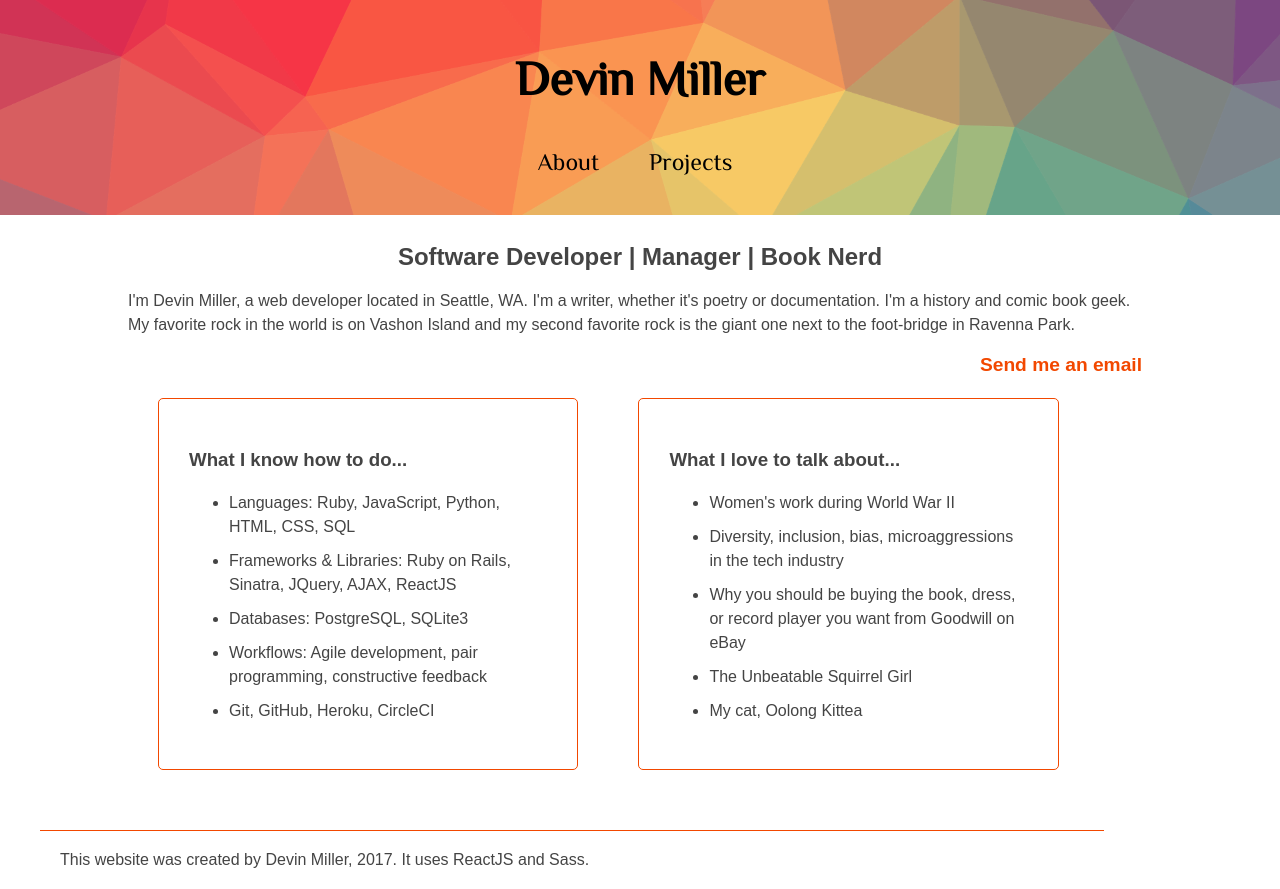
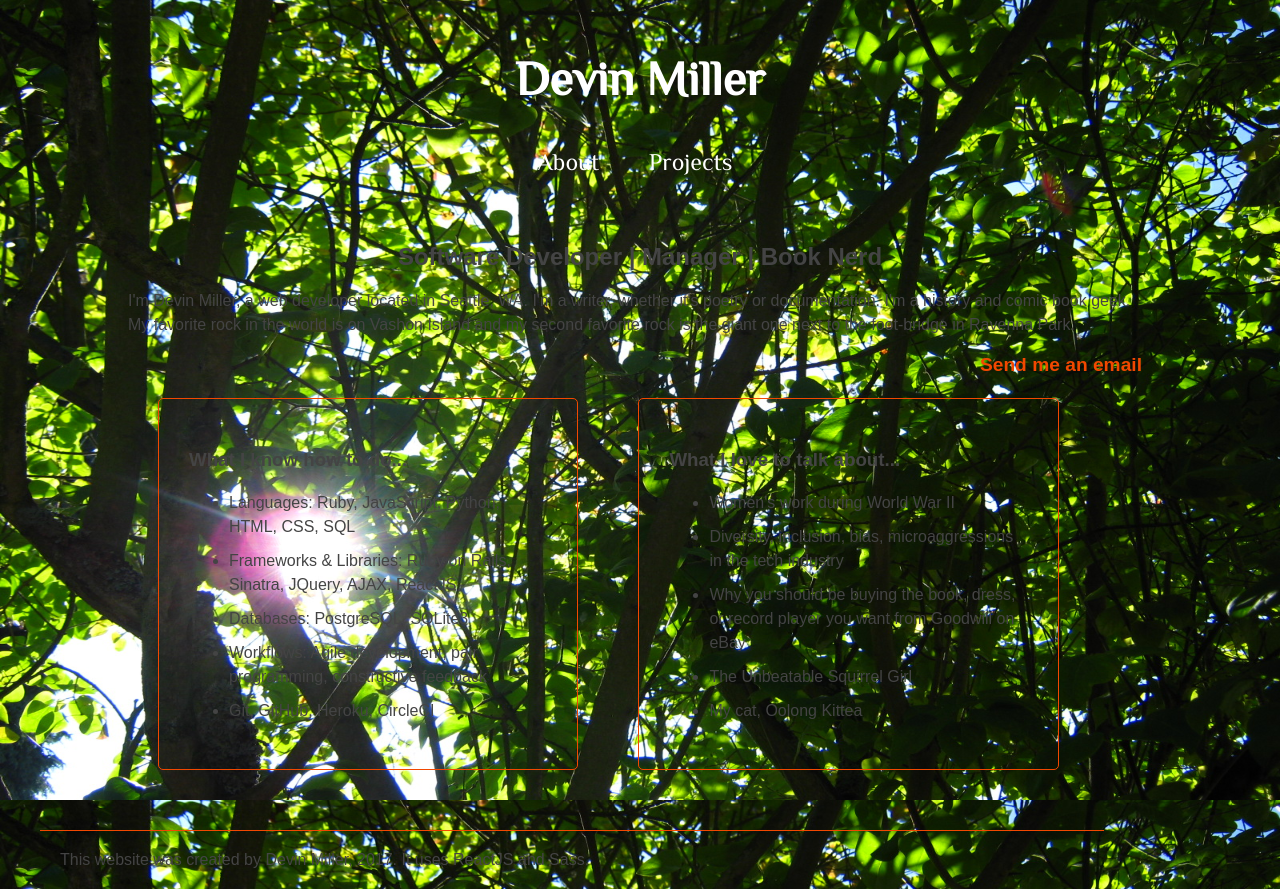
Before and after one commit to devzmiller/devin-portfolio, a React (Create React App) app: page / in a window 1280 px wide. Built offline with nearby package versions, Linux system fonts and the light colour scheme.

Commit message:
Change background image

```diff
--- a/src/stylesheets/App.css
+++ b/src/stylesheets/App.css
@@ -1,15 +1,16 @@
 body {
   font-family: sans-serif;
   margin: 0;
-  color: #444444; }
+  color: #444444;
+  background-image: url("../images/136.JPG");
+  background-repeat: no-repeat;
+  background-size: 100%;
+  background-attachment: fixed; }
 
 .App-header {
   padding: 20px;
-  background-image: url("../images/color-header.png");
-  background-size: 100%;
-  background-position: center;
   font-family: 'Philosopher', serif;
-  color: black; }
+  color: white; }
   .App-header h1 {
     font-size: 3em;
     text-align: center;
--- a/src/stylesheets/App.scss
+++ b/src/stylesheets/App.scss
@@ -2,15 +2,16 @@ body {
   font-family: sans-serif;
   margin: 0;
   color: #444444;
+  background-image: url('../images/136.JPG');
+  background-repeat: no-repeat;
+  background-size: 100%;
+  background-attachment: fixed;
 }
 
 .App-header {
   padding: 20px;
-  background-image: url('../images/color-header.png');
-  background-size: 100%;
-  background-position: center;
   font-family: 'Philosopher', serif;
-  color: black;
+  color: white;
   h1 {
     font-size: 3em;
     text-align: center;
```
Also changed, not shown: src/images/136.JPG (renamed from public/images/136.JPG).
